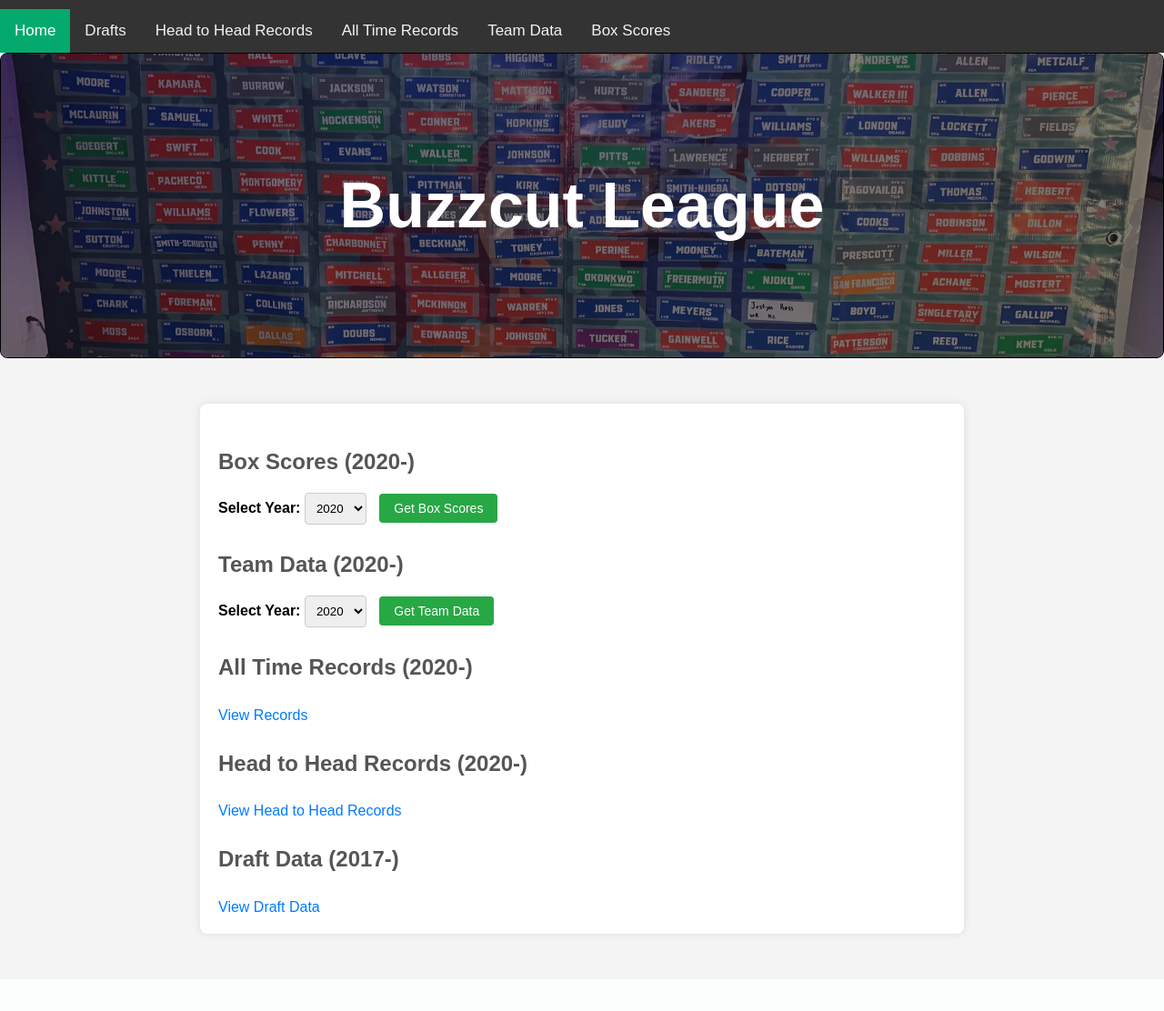
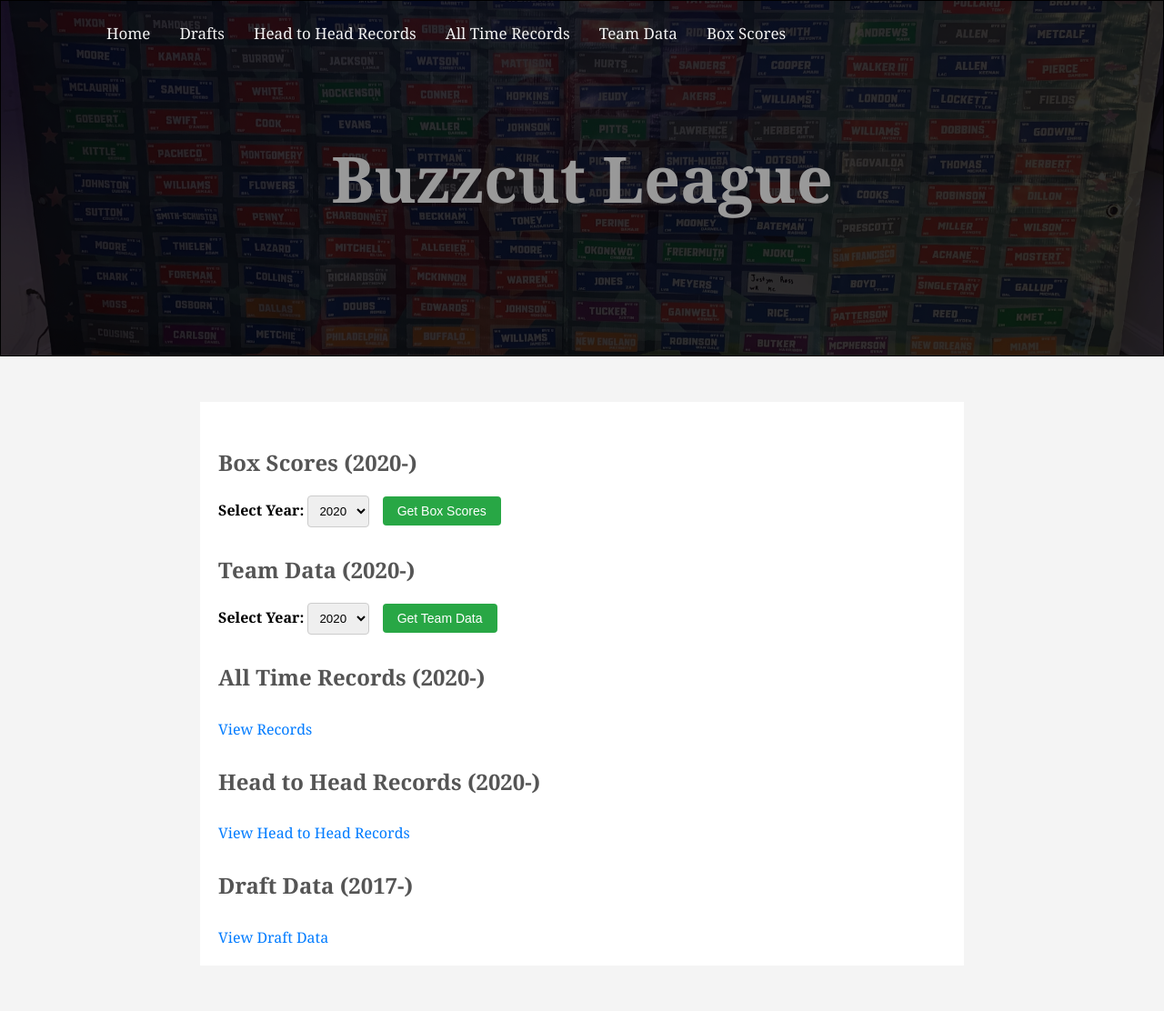
Before and after one commit to shraydewan/Buzzcut-League, a Flask app: template templates/index.html in a window 1280 px wide. Shown: the whole page at 91% size. Before the commit the page ends 1033 px from the top, so only its background shows below. Run offline with Flask 3, Linux system fonts and the light colour scheme; the template is opened without the code that fills it: most values are stand-ins (such as "Sample title", 1, 10 or a date in 2020); parts of the project's set-up code (start-up, migrations or seed data) failed here and were passed over.

Commit message:
Update index.html

```diff
--- a/templates/index.html
+++ b/templates/index.html
@@ -8,16 +8,14 @@
             padding: 0;
         }
         body {
-            font-family: Arial, sans-serif;
+	        font-family: Georgia,Times,Times New Roman,serif;
             background-color: #f4f4f4;
-            margin: 0;
-            padding: 0;
         }
         .topnav {
-            background-color: #333;
-            overflow: hidden;
-            margin: 0;
-            padding: 0;
+            position: absolute;
+            top: 0;
+            width: 100%;
+            z-index: 1;
         }
         .topnav a {
             float: left;
@@ -31,14 +29,9 @@
             background-color: #ddd;
             color: black;
         }
-        .topnav a.active {
-            background-color: #04AA6D;
-            color: white;
-        }
         .section {
             position: relative;
-            padding: 80px;
-            border-radius: 8px;
+            padding: 100px;
             border: 1px solid black;
             color: white;
             background-image: url('{{ url_for('static', filename='images/IMG_0844.jpg') }}');
@@ -54,7 +47,7 @@
             left: 0;
             right: 0;
             bottom: 0;
-            background: rgba(0, 0, 0, 0.5); /* Semi-transparent black */
+            background: rgba(0, 0, 0, 0.8);
             z-index: -1;
         }
         .container {
@@ -62,11 +55,9 @@
             margin: 50px auto;
             padding: 20px;
             background-color: #fff;
-            box-shadow: 0 0 10px rgba(0, 0, 0, 0.1);
-            border-radius: 8px;
         }
         h1 {
-            color: white;
+            color: #999;
             text-align: center;
             font-size: 70px;
         }
@@ -110,6 +101,7 @@
     </style>
 </head>
 <body>
+    <div class="section">
         <div class="topnav">
             <a class="active" href="#home">Home</a>
             <a href="draft_data">Drafts</a>
@@ -118,7 +110,6 @@
             <a href="teams">Team Data</a>
             <a href="box_scores">Box Scores</a>
         </div>
-    <div class="section">
         <h1>Buzzcut League</h1>
     </div>
     <div class="container">
```
Lines whose indentation alone changed are shown as unchanged.
